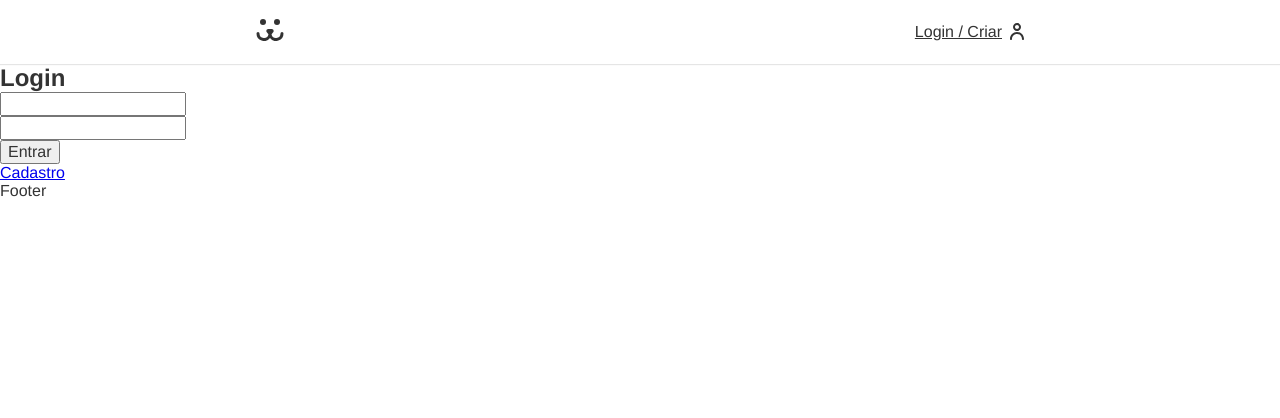
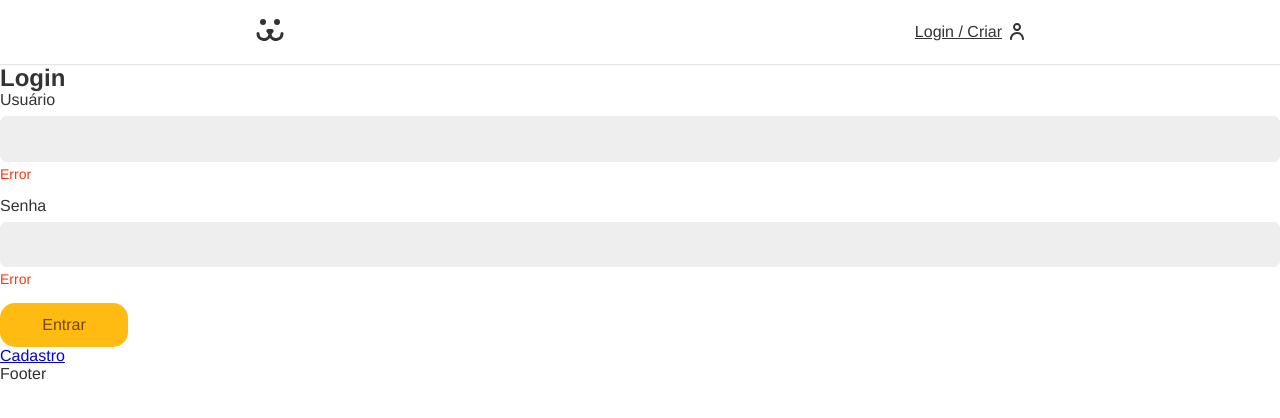
Before and after one commit to ErickAmaralFreitasDev/dogsite, a React (Vite) app: page /login in a window 1280 px wide. Shown: the top 418 px of the page. Built offline with nearby package versions, Linux system fonts and the light colour scheme.

Commit message:
botão e input css

```diff
--- /dev/null
+++ b/src/Components/Forms/Button.tsx
@@ -0,0 +1,15 @@
+import styles from './button.module.css';
+
+interface ButtonProps {
+    children: React.ReactNode;
+  }
+
+    function Button({ children, ...props }: ButtonProps) {
+    return (
+        <button {...props} className={styles.button}>
+            {children}
+        </button>
+    )
+    }
+
+export default Button
--- /dev/null
+++ b/src/Components/Forms/Input.tsx
@@ -0,0 +1,20 @@
+import styles from './input.module.css';
+
+interface InputProps {
+    label: string;
+    type?: string;
+    name?: string;
+  }
+
+  function Input({ label, type = "text", name  }: InputProps) {
+
+    return (
+        <div className={styles.wrapper}>
+            <label htmlFor={name} className={styles.label}>{label}</label>
+            <input id={name} name={name} className={styles.input} type={type} />
+            <p className={styles.error}>Error</p>
+        </div>
+    )
+}
+
+export default Input
--- /dev/null
+++ b/src/Components/Forms/button.module.css
@@ -0,0 +1,24 @@
+.button {
+    font-size: 1rem;
+    cursor: pointer;
+    font-family: var(--type-first);
+    border: none;
+    border-radius: 15px;
+    background: #fb1;
+    color: #764701;
+    padding: 0.8rem 1.2rem;
+    min-width: 8rem;
+    box-sizing: border-box;
+    transition: 0.2s;
+}
+
+.button:hover,
+.button:focus {
+    outline: none;
+    box-shadow: 0 0 0 2px #fea, 0 0 0 3px #fb1;
+}
+
+.button:disabled {
+    opacity: 0.5rem;
+    cursor: wait;
+}
--- /dev/null
+++ b/src/Components/Forms/input.module.css
@@ -0,0 +1,35 @@
+.wrapper {
+    margin-bottom: 1rem;
+}
+
+.input {
+    border: 1px solid #eee;
+    display: block;
+    width: 100%;
+    font-size: 1rem;
+    padding: 0.8rem;
+    border-radius: 0.4rem;
+    background: #eee;
+    transition: 0.2s;
+}
+
+.input:hover,
+.input:focus {
+    outline: none;
+    border-color: #fb1;
+    background: white;
+    box-shadow: 0 0 0 2px #fea;
+}
+
+.label {
+    display: block;
+    font-size: 1rem;
+    line-height: 1;
+    padding-bottom: 0.5rem;
+}
+
+.error {
+    color: #f31;
+    font-size: 0.875rem;
+    margin-top: 0.25rem;
+}
--- a/src/Components/Login/LoginForm.tsx
+++ b/src/Components/Login/LoginForm.tsx
@@ -1,5 +1,7 @@
 import React from "react";
 import { Link } from "react-router-dom"
+import Input from "../Forms/Input";
+import Button from "../Forms/Button";
 
 const LoginForm = () => {
   const [username, setUsername] = React.useState('');
@@ -25,17 +27,9 @@
     <section>
       <h1>Login</h1>
       <form action="" onSubmit={handleSubmit}>
-        <input
-          type='text'
-          value={username}
-          onChange={({target}) => setUsername(target.value)}
-        />
-        <input
-          type='password'
-          value={password}
-          onChange={({target}) => setPassword(target.value)}
-        />
-        <button>Entrar</button>
+        <Input label="Usuário" type="text" name='username'/>
+        <Input label="Senha" type="password" name='password' />
+        <Button>Entrar</Button>
       </form>
       <Link to='/login/criar'>Cadastro</Link>
     </section>
```
